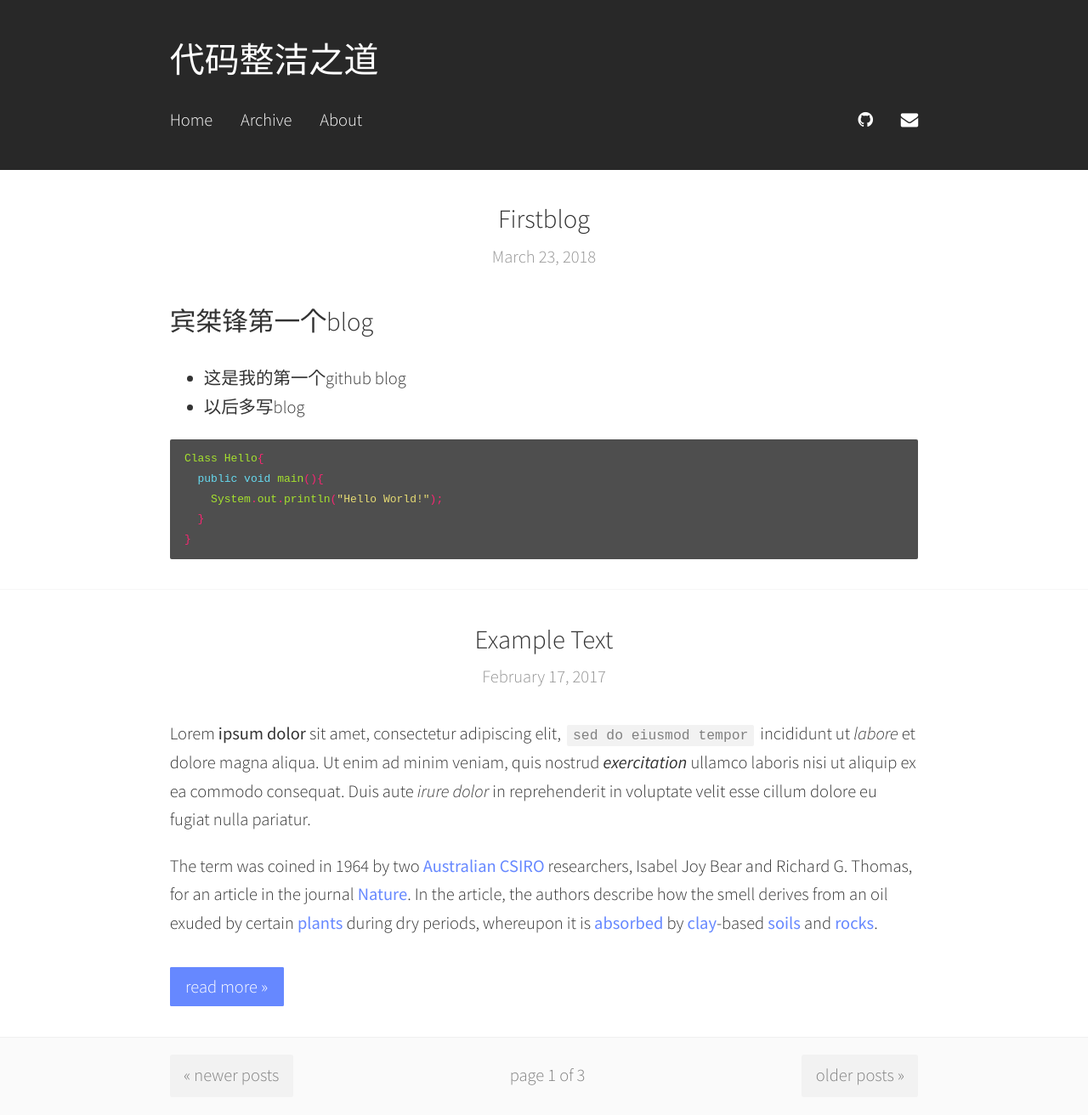
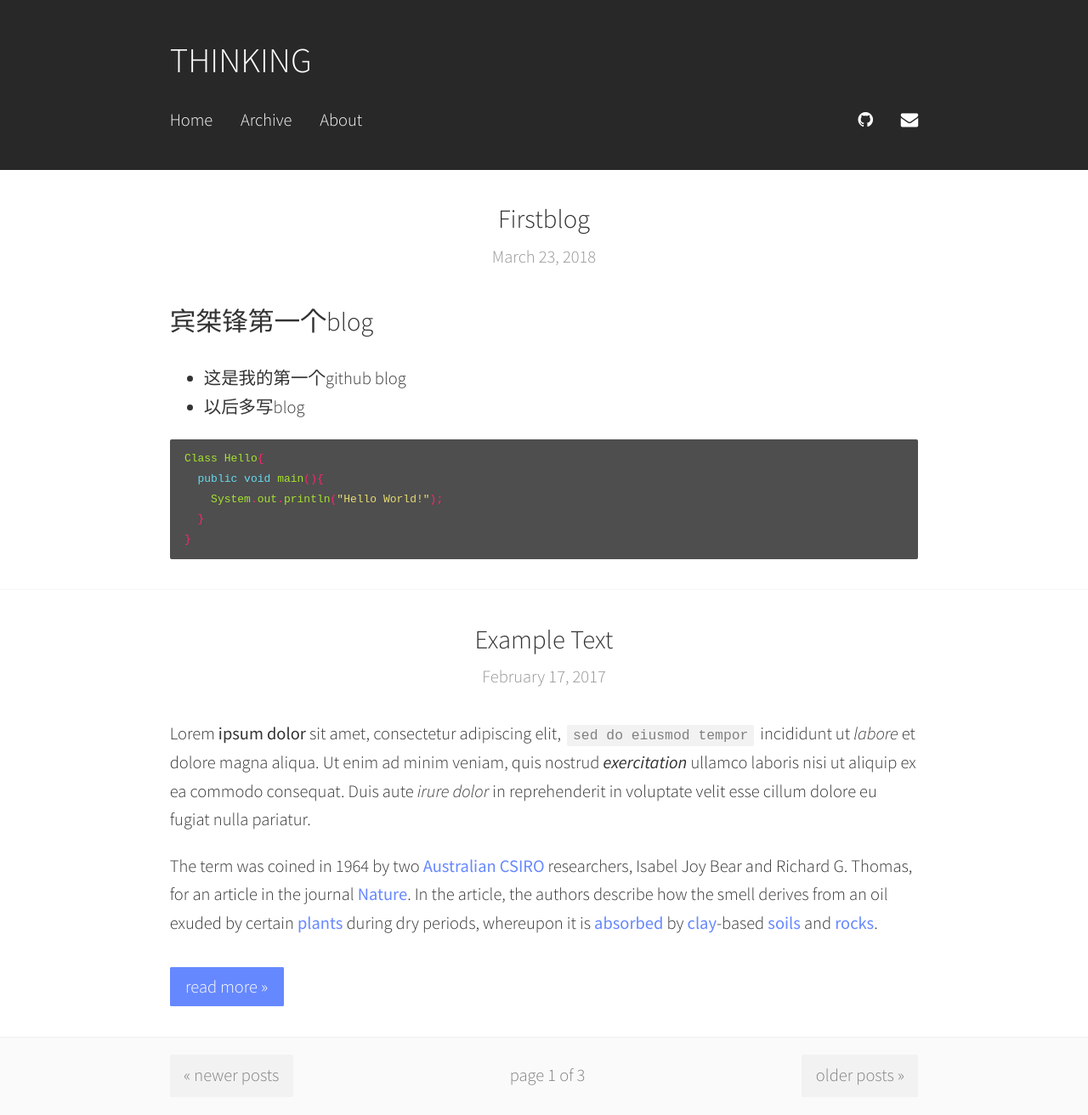
Before and after one commit to binjf/binjf.github.com, a Jekyll site: the page built from index.html, in a window 1280 px wide. Shown: the whole page at 85% size. Built offline with Jekyll 4.4.1, drawn with Linux system fonts in a browser that asks for light colours; the list of posts is cut into pages by our own code.

Commit message:
update config

```diff
--- a/_config.yml
+++ b/_config.yml
@@ -1,6 +1,7 @@
-title: "代码整洁之道"
+title: "THINKING"
+subtitle: "abc"
 author: "宾桀锋 Sky"
-description: "记录代码 记录生活"
+description: "一刻宁静，一片天空。"
 more: "read more »"
 url: binjf.github.com
 baseurl: ""
@@ -22,7 +23,7 @@
 #  isso: "comments.mysite.org"
 
 links: # see http://fontawesome.io/icons/#brand for all possible icons
-  - github: "https://github.com/binjf/contrast"
+  - github: "https://github.com/binjf/bijf.github.io"
   - envelope: "mailto:niklas.buschmann@posteo.de"
 
 defaults: [{scope: {path: ""}, values: {layout: "default"}}, {scope: {path: "", type: "posts"}, values: {comments: true}}]
```
